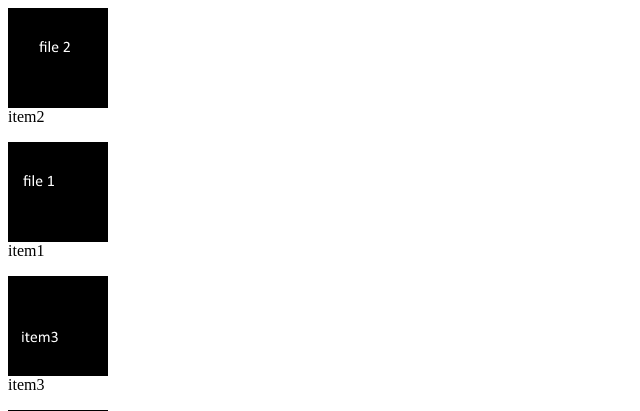
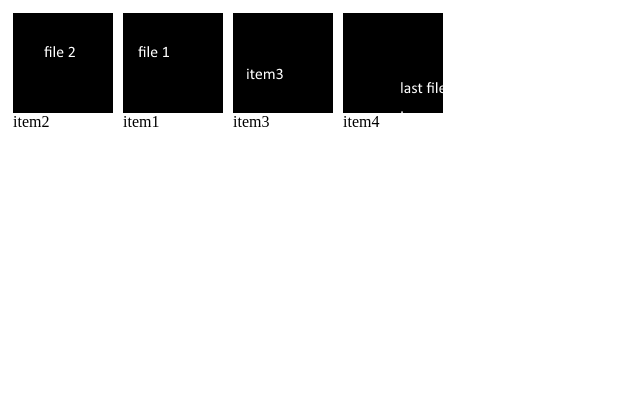
Before and after one commit to TheFrostlixen/noidea, a Flask app: page / in a window 1280 px wide. Shown: the top 411 px of the page, without its empty margins (0-640 px from the left). Run offline with Flask 2, Linux system fonts and the light colour scheme.

Commit message:
Start making the webpage look pretty

```diff
--- a/main.py
+++ b/main.py
@@ -7,7 +7,7 @@ from os.path import splitext, basename
 
 
 movie_dir = r".\static\movies"
-poster_dir = r".\static\movies\posters"
+poster_dir = r".\static\posters"
 
 app = Flask(__name__)
 env = jinja2.Environment(
--- /dev/null
+++ b/static/css/noidea.css
@@ -0,0 +1,7 @@
+.item {
+  width:100px;
+  height:100px;
+  background:#333;
+  float:left;
+  margin:5px;
+}
```
Also changed, not shown: templates/index.html (+8 -4 lines).
